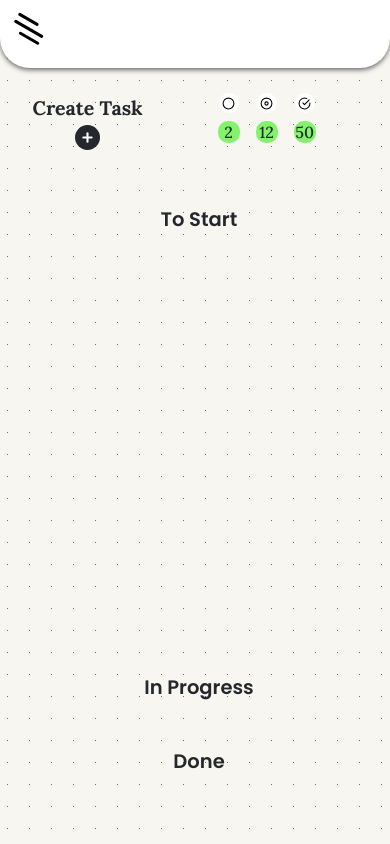
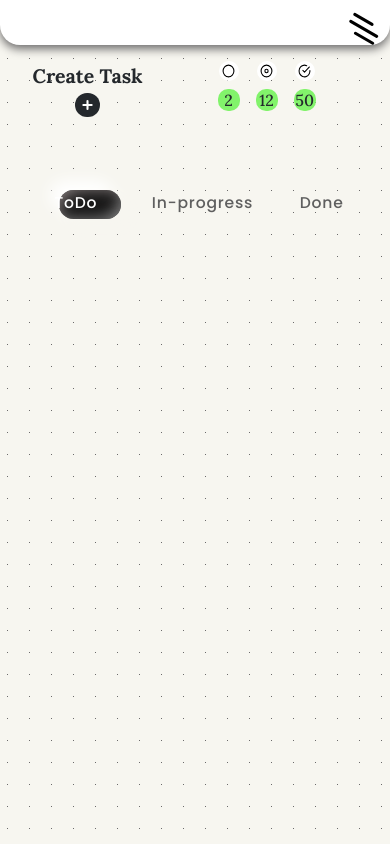
Before and after one commit to lucas-dash/Todo-app, a plain HTML site: page index.html in a window 390 px wide. Drawn offline with Linux system fonts and the light colour scheme.

Commit message:
responsive design

```diff
--- a/index.html
+++ b/index.html
@@ -11,9 +11,8 @@
 </head>
 
 <body>
-    <main>
 
-        <nav id="nav">
+    <nav class="nav">
 
         <div class="ham">
             <a class="hamburger">
@@ -35,13 +34,13 @@
         </div>
     </nav>
 
-        <section class="tabule">
-            <div class="canvas">
+    <main>
+        <section class="canvas">
 
             <!-- ? first item -->
-                <div class="head-create-task">
+            <section class="head-create-task">
                 <!-- ! create new task form -->
-                    <div class="first-row-head">
+                <div class="first-col-head">
 
                     <h2 class="heading-create-task">Create Task<span id="add-task"></span></h2>
 
@@ -98,17 +97,21 @@
                 <div class="third-row-head">
                     <input type="checkbox" id="dark-mode">
                 </div>
-                </div>
+            </section>
 
-                <!-- <article>
-                    <h2>ToDo</h2>
-                    <h2>In-progress</h2>
-                    <h2>Done</h2>
-                </article> -->
+            <!-- view only on screen < 935 -->
+            <section class="nav-mobile-task">
+                <h3 class="visible bg-nav">ToDo</h3>
+                <h3>In-progress</h3>
+                <h3>Done</h3>
+            </section>
+
             <!-- ? second item -->
             <section class="all-todo">
                 <section class="to-start">
+                    <div class="heading-for-Task">
                         <h2>To Start</h2>
+                    </div>
                     <ul class="todo">
 
                         <!-- <li class="newTask">
@@ -152,7 +155,9 @@
                 </section>
 
                 <section class="in-progress">
+                    <div class="heading-for-Task">
                         <h2 class="in-progress-heading">In Progress</h2>
+                    </div>
                     <ul class="progressTask">
                         <!-- ! here progress task  -->
 
@@ -160,7 +165,9 @@
                 </section>
 
                 <section class="done">
+                    <div class="heading-for-Task">
                         <h2 class="done-heading">Done</h2>
+                    </div>
 
                     <ul class="completeTask">
                         <!-- ! here complete task -->
@@ -170,9 +177,9 @@
             </section>
 
 
-            </div>
+        </section>
 
-        </section>
+
     </main>
 
 
--- a/mediaQueries.scss
+++ b/mediaQueries.scss
@@ -1,97 +1,63 @@
+@import "variables";
+
 // ? Media queries
 
-@media screen and (max-width: 930px) {
-  main {
-    flex-direction: column;
-
-    // ? hamburger is active
-    .tabule.active {
-      width: 100% !important;
-    }
-    #nav.active {
-      width: 100% !important;
-      height: 90%;
-    }
-
+@media screen and (max-width: 935px) {
   nav {
-      width: 100%;
-      height: 8%;
-
-      position: fixed;
-      z-index: 101;
-      border-radius: 0 0 30px 30px;
-
-      transition: all 400ms cubic-bezier(0.9, -0.03, 0.48, 0.99);
-
     .hamburger {
       top: 1.2rem;
     }
-
-      .hamburger.hamburger.is-active {
-        left: 0.8rem;
-        top: 1.2rem;
+  }
+  main {
+    .canvas {
+      grid-template-rows: 140px 3% 1fr;
+      gap: 10px;
+      // ? section to displays
+      .nav-mobile-task {
+        display: flex;
+        justify-content: space-evenly;
+        align-items: center;
       }
 
-      .hamburger.is-active span:nth-child(1) {
-        width: 26px;
-        transform: translate(-2px, -1px) rotate(12deg);
-      }
-      .hamburger.is-active span:nth-child(2) {
-        width: 0px;
-        opacity: 0;
-      }
-      .hamburger.is-active span:nth-child(3) {
-        width: 26px;
-        transform: translate(5px, -1px) rotate(-72deg);
-      }
-    }
-
-    .tabule {
-      width: 100%;
-      height: 90%;
-      margin-top: 3rem;
-      padding-bottom: 1rem;
-
-      .canvas {
+      // ! heading
       .head-create-task {
         grid-template-columns: 40% 60%;
 
-          .first-row-head {
+        .first-col-head {
           .create-task {
-              top: 9.2rem;
-              left: 5%;
+            top: 6rem;
+            left: 17%;
             flex-direction: column;
           }
         }
-          .first-row-head.moveUp {
+        .first-col-head.moveUp {
           align-items: center;
         }
 
-          .first-row-head h2 {
-            padding: 0.3rem;
+        .second-row-head {
+          align-items: center;
         }
+        // ? dark mode none
         .third-row-head {
           display: none;
         }
       }
+
       .all-todo {
-          grid-template-columns: 1fr;
-          grid-template-rows: 1fr 10% 10%;
+        display: flex;
+        overflow: auto;
+        scroll-snap-type: x mandatory;
+        gap: 15px;
 
-          h2 {
-            padding-left: 0.5rem;
-          }
-
+        .to-start,
         .in-progress,
         .done {
-            grid-template-rows: 100% 0;
-            // todo udělat vyskakovací okna na dropdowns button
-          }
+          flex: 0 0 100%;
+          scroll-snap-align: start;
+          scroll-snap-stop: always;
 
-          .todo,
-          .progressTask,
-          .completeTask {
-            gap: 0 0.3rem;
+          .heading-for-Task {
+            display: none;
           }
         }
       }
@@ -131,28 +97,49 @@
   }
 }
 
-@media screen and (max-width: 600px) {
-  main .tabule .canvas {
-    .head-create-task {
-      .second-row-head {
-        align-items: center;
+@media screen and (max-width: 550px) {
+  nav.active {
+    height: 90%;
+    width: 100% !important;
   }
-    }
-    .all-todo {
-      grid-template-columns: 1fr;
-
-      .to-start,
-      .in-progress,
-      .done {
-        align-items: flex-start;
+  nav {
+    top: 0;
+    width: 100% !important;
+    height: 45px;
+    border-radius: 0 0 20px 20px;
   }
 
-      .todo,
-      .progressTask,
-      .completeTask {
-        display: grid;
-        grid-template-columns: repeat(1, 1fr);
+  main {
+    padding: 0;
+    .canvas {
+      grid-template-rows: 180px 3% 1fr;
+      .head-create-task {
+        .first-col-head {
+          .create-task {
+            top: 7.5rem;
+            left: 10%;
+          }
+          h2 {
+            &.moveUp,
+            &.moveDown {
+              animation: none;
             }
           }
         }
+        // .second-row-head {
+        // }
       }
+      // .all-todo {
+      //   .to-start,
+      //   .in-progress,
+      //   .done {
+      //   }
+
+      // .todo,
+      // .progressTask,
+      // .completeTask {
+      // }
+      // }
+    }
+  }
+}
--- a/style.scss
+++ b/style.scss
@@ -21,33 +21,27 @@ body {
     linear-gradient($dotted-bg ($dot-space - $dot-size), transparent 1%) center,
     $dot-color;
   background-size: $dot-space $dot-space;
-}
-
-main {
-  height: 100vh;
-  width: 100vw;
-  display: flex;
-
-  .tabule.active {
-    width: 80% !important;
-  }
-
-  #nav.active {
-    width: 20% !important;
+  background-attachment: fixed;
 }
 
 nav {
-    width: 5%;
+  width: min(5%);
+  width: max(55px);
   height: 100%;
+  position: fixed;
+  z-index: 101;
   background-color: $fourth-light;
-    border-radius: 0 50px 40px 0;
-    box-shadow: 0 2px 5px $shadow;
-    transition: all 200ms ease-out;
+  box-shadow: 0 4px 10px $shadow;
+  transition: all 400ms cubic-bezier(0.9, -0.03, 0.48, 0.99);
 
   display: flex;
   flex-direction: column;
   align-items: center;
   justify-content: space-between;
+
+  &.active {
+    width: 248px;
+  }
 
   .hamburger {
     user-select: none;
@@ -62,10 +56,10 @@ main {
     justify-content: space-between;
     position: absolute;
     top: 1.4rem;
-      left: 0.7rem;
+    right: 0.7rem;
     z-index: 50;
     transform: rotate(30deg);
-      transition: all 200ms ease-out;
+    transition: all 200ms ease-in;
 
     span {
       display: block;
@@ -89,9 +83,7 @@ main {
     transform: translateX(10px);
   }
   .hamburger.hamburger.is-active {
-      // transform: rotate(30deg) translate(220px, 40px);
-      left: 15%;
-      top: 2rem;
+    right: 0.7rem;
   }
 
   .hamburger.is-active span:nth-child(1) {
@@ -104,6 +96,7 @@ main {
     transform: translate(0px, -8px) rotate(-3deg);
   }
 
+  //  ? nav content
   .navbar {
     display: none;
     flex-direction: column;
@@ -134,28 +127,27 @@ main {
   }
 }
 
-  .tabule {
-    width: 95%;
-    height: 100%;
-    transition: all 200ms ease-out;
+main {
+  height: 100vh;
+  width: 100vw;
+  padding-left: 55px;
+  overflow: scroll;
 
+  // ? container for head and all task 2 rows
   .canvas {
-      width: 100%;
-      height: 100%;
+    min-height: 100%;
     display: grid;
-      grid-template-rows: 20% 80%;
-      // border: 1px solid orange;
+    grid-template-rows: 140px 1fr;
+
+    // border: 1px solid rgb(242, 41, 75);
 
     .head-create-task {
-        width: 100%;
-        height: 100%;
+      display: grid;
+      grid-template-columns: repeat(3, 1fr);
       padding: 0 1rem;
 
-        display: grid;
-        grid-template-columns: repeat(3, 1fr);
-
-        .first-row-head {
-          width: 100%;
+      .first-col-head {
+        // width: 100%;
         display: flex;
         align-items: center;
         justify-content: center;
@@ -207,8 +199,8 @@ main {
           left: 10%;
           z-index: 100;
 
-            height: 30px;
-            width: 30px;
+          // height: 30px;
+          // width: 30px;
           padding: 0.9rem;
 
           background-color: $fourth-light;
@@ -413,67 +405,109 @@ main {
       }
     }
 
+    // ? mobile screen section
+    .nav-mobile-task {
+      display: none;
+      position: relative;
+      h3 {
+        font-family: $poppins;
+        font-weight: 500;
+        font-size: clamp(14px, 4vw, 17px);
+        color: $description;
+        letter-spacing: 0.8px;
+        cursor: pointer;
+      }
+      h3.visible {
+        z-index: 1;
+        color: $fourth-light;
+        padding: 0.1rem 0.5rem;
+        text-align: center;
+        transition: all 250ms ease-out;
+      }
+      // todo slide bar
+      .bg-nav::after {
+        content: "";
+        position: absolute;
+        top: 1%;
+        left: 15%;
+        width: 62.5px;
+        height: 28.7px;
+        border-radius: 20px;
+        background-color: $bg-primary;
+        z-index: -1;
+        box-shadow: 9px 9px 16px $third-light, -9px -9px 16px $fourth-light,
+          inset 10px 10px 15px -10px #837b7b,
+          inset -10px -10px 15px -10px rgb(127, 127, 127);
+      }
+
+      &:nth-child(1).visible ~ .bg-nav::after {
+        transform: translateX(calc(62.5 * 0));
+      }
+      &:nth-child(2).visible ~ .bg-nav::after {
+        transform: translateX(calc(62.5 * 1));
+      }
+      &:nth-child(3).visible ~ .bg-nav::after {
+        transform: translateX(calc(62.5 * 2));
+      }
+    }
+
     // ! Todos canvas
     .all-todo {
-        width: 100%;
+      height: auto;
       display: grid;
       grid-template-columns: repeat(3, 1fr);
-        gap: 15px;
-        // border: 1px solid rgb(207, 56, 81);
+      // border: 1px solid rgb(56, 71, 207);
 
+      // ! containers for heading and ul
+      .to-start,
+      .in-progress,
+      .done {
+        max-height: max-content;
+        display: flex;
+        flex-direction: column;
+        border-radius: 10px;
+        // border: 2px solid rgb(171, 18, 195);
+      }
+
+      // ! heading container
+      .heading-for-Task {
+        padding-block: 0.6rem;
         h2 {
           text-align: center;
           font-family: $poppins;
           font-size: $font-400;
           font-weight: 600;
+
           align-self: center;
           justify-self: center;
         }
-
-        .to-start {
-          display: grid;
-          grid-template-rows: 10% 90%;
-          overflow: hidden;
-
-          border-radius: 10px;
-          // border: 2px solid rgb(68, 45, 143);
-        }
-
-        .in-progress {
-          display: grid;
-          grid-template-rows: 10% 90%;
-          overflow: hidden;
-          border-radius: 10px;
-          // border: 2px solid red;
-        }
-
-        .done {
-          display: grid;
-          grid-template-rows: 10% 90%;
-          overflow: hidden;
-          border-radius: 10px;
-          // border: 2px solid black;
       }
 
       // ! ul create new Task list
       .todo,
       .progressTask,
       .completeTask {
-          width: 100%;
+        // min-height: 90%;
+        // max-height: max-content;
         display: grid;
+        grid-auto-flow: row;
         grid-auto-rows: max-content;
+        row-gap: 10px;
         justify-items: center;
         align-items: start;
-          overflow: scroll;
+        margin-block-end: 3.5rem;
+
         // border: 1px solid pink;
 
         // ! list
         .newTask {
           list-style: none;
-            width: clamp(285px, 5vw, 100%);
+          // width: min(80%, 400px);
+          width: clamp(17.267rem, 80%, 400px);
           height: 5.1rem;
           padding: 0.8rem;
           margin-top: 10px;
+
           background-color: $fourth-light;
           color: $secondary-light;
           border-radius: 10px;
@@ -697,7 +731,6 @@ main {
     }
   }
 }
-}
 
 @keyframes slide-in-blurred-tl {
   0% {
--- a/variables.scss
+++ b/variables.scss
@@ -11,6 +11,8 @@ $fourth-dark: #3c413f;
 
 $description: #5f5f5f;
 $shadow: #6c6b6b;
+
+$bg-primary: #161616;
 
 // ? FONT COLOR
 
```
Also changed, not shown: script.js (+25 -5 lines), mediaQueries.css, style.css, 3 other files. Lines whose indentation alone changed are shown as unchanged.
